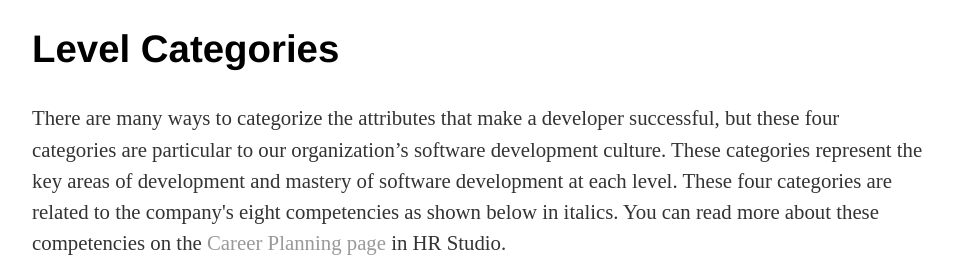
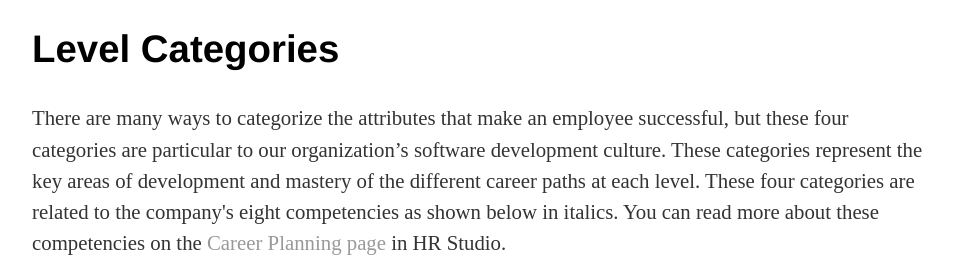
Before and after one commit to OSIEng/osieng.github.io, a Jekyll site: the page built from career/index.html, in a window 1280 px wide. Shown: the part 415-693 px from the top of the page, without its empty margins (160-1119 px from the left). Built offline with Jekyll 4.4.1, drawn with Linux system fonts in a browser that asks for light colours.

Commit message:
Update index.html

```diff
--- a/career/index.html
+++ b/career/index.html
@@ -31,7 +31,7 @@ td, th {
 	</a>
 	</br>
 <h2>Level Categories</h2>
-<p>There are many ways to categorize the attributes that make a developer successful, but these four categories are particular to our organization’s software development culture. These categories represent the key areas of development and mastery of software development at each level. These four categories are related to the company's eight competencies as shown below in italics. You can read more about these competencies on the <a href="https://osisoft1980-my.sharepoint.com/:o:/r/personal/dveenema_osisoft_com/_layouts/15/WopiFrame2.aspx?sourcedoc=%7B3FA474FD-3441-47ED-8E81-B9A8CB5C9A14%7D&file=Job%20Profiles&action=default&RootFolder=%2fpersonal%2fdveenema_osisoft_com%2fDocuments%2fJob%20Profiles">Career Planning page</a> in HR Studio.
+<p>There are many ways to categorize the attributes that make an employee successful, but these four categories are particular to our organization’s software development culture. These categories represent the key areas of development and mastery of the different career paths at each level. These four categories are related to the company's eight competencies as shown below in italics. You can read more about these competencies on the <a href="https://osisoft1980-my.sharepoint.com/:o:/r/personal/dveenema_osisoft_com/_layouts/15/WopiFrame2.aspx?sourcedoc=%7B3FA474FD-3441-47ED-8E81-B9A8CB5C9A14%7D&file=Job%20Profiles&action=default&RootFolder=%2fpersonal%2fdveenema_osisoft_com%2fDocuments%2fJob%20Profiles">Career Planning page</a> in HR Studio.
 </p>
 <table>
 	<tr bgcolor="#dddddd">
```
